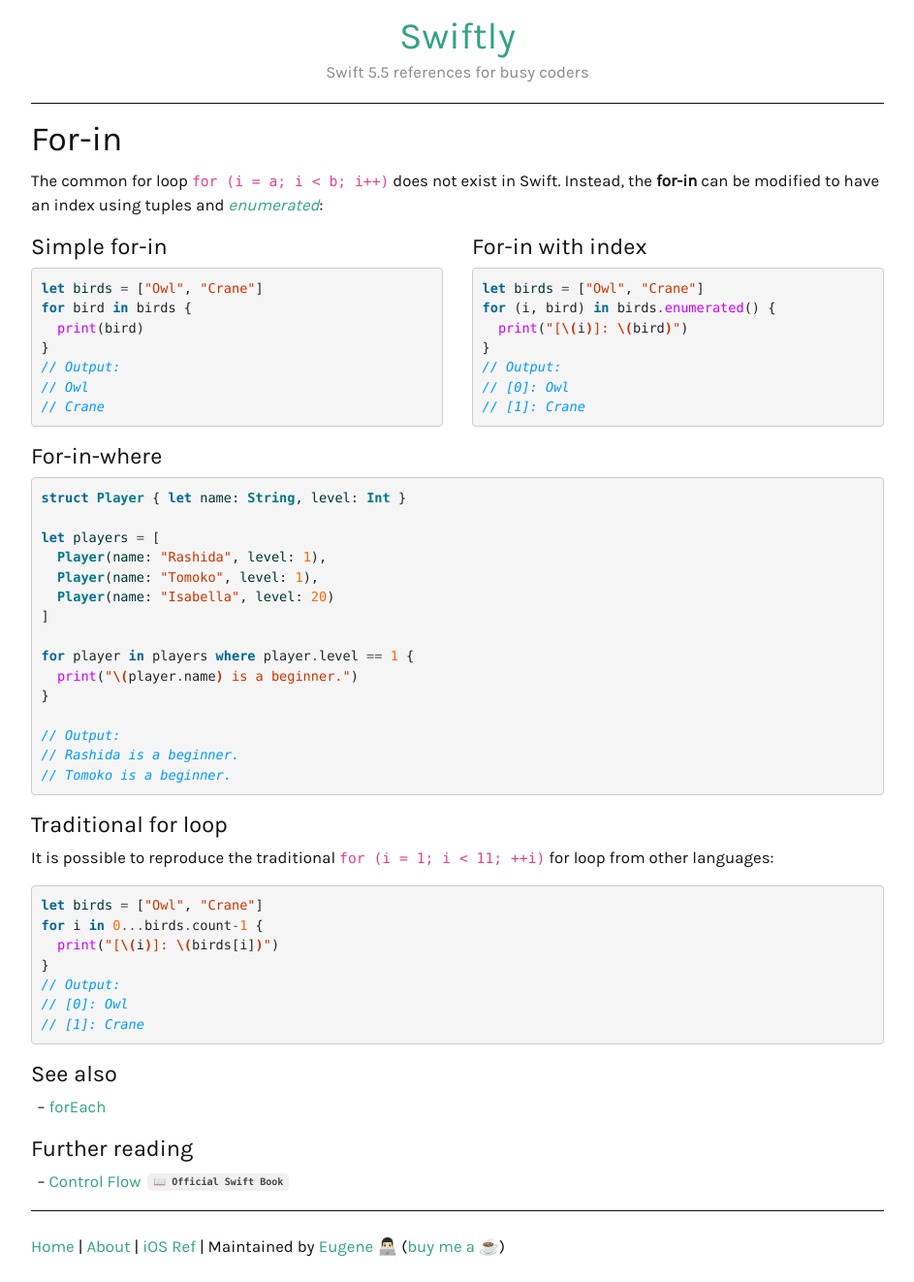
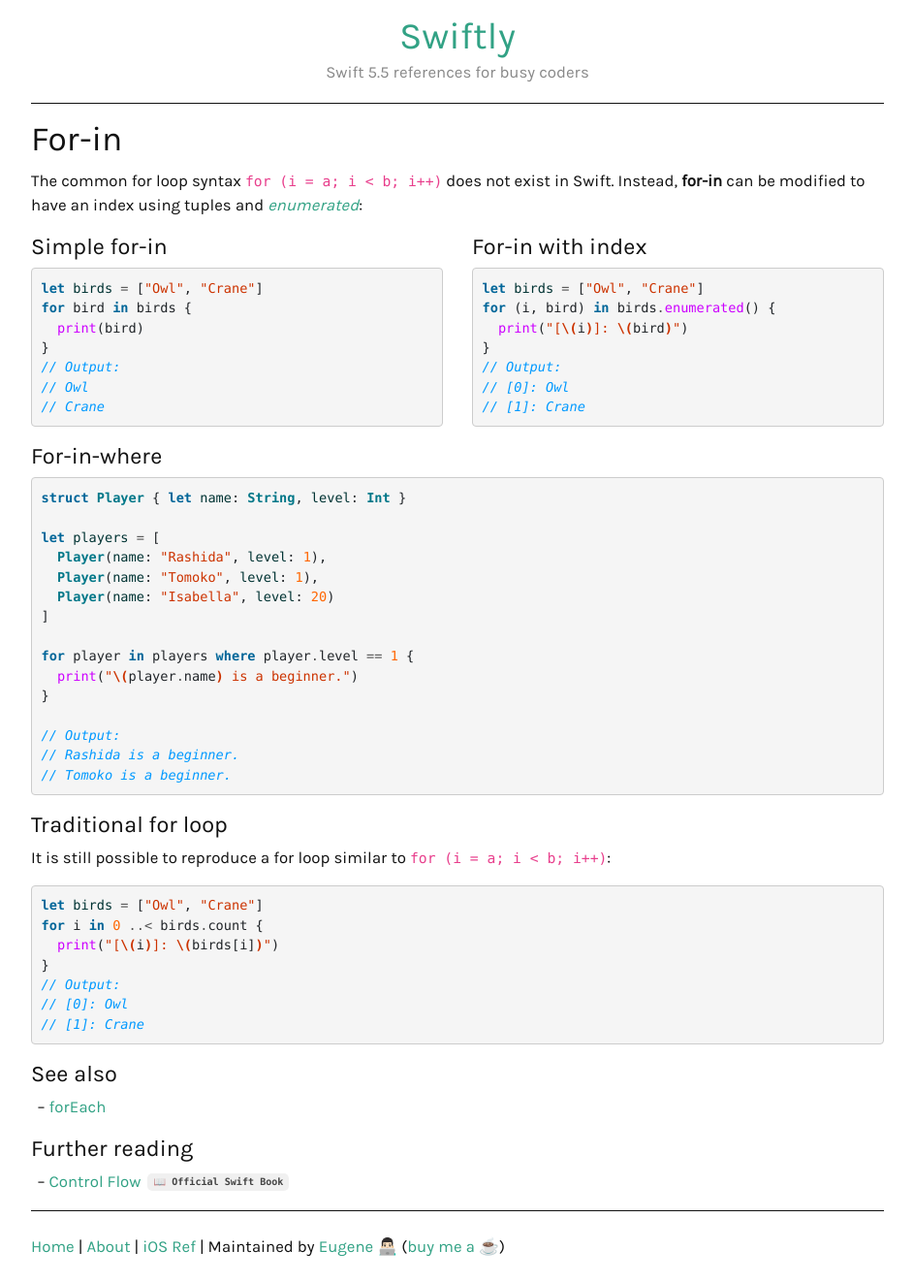
Before and after one commit to ebelinski/swiftly, a Jekyll site: the page built from _guides/for-in.md, in a window 1280 px wide. Shown: the whole page at 97% size, without its empty margins (168-1111 px from the left). Built offline with Jekyll 4.4.1, drawn with Linux system fonts in a browser that asks for light colours; comment, search, counter and statistics services are not loaded.

Commit message:
More for-in tweaks.

````diff
--- a/_guides/for-in.md
+++ b/_guides/for-in.md
@@ -7,7 +7,7 @@ redirect_from:
 ---
 {::options parse_block_html="true" /}
 
-The common for loop `for (i = a; i < b; i++)` does not exist in Swift. Instead, the **for-in** can be modified to have an index using tuples and _[enumerated](https://developer.apple.com/documentation/swift/array/1687832-enumerated)_:
+The common for loop syntax `for (i = a; i < b; i++)` does not exist in Swift. Instead, **for-in** can be modified to have an index using tuples and _[enumerated](https://developer.apple.com/documentation/swift/array/1687832-enumerated)_:
 
 {% include opencol.html size=6 newrow=true %}
 
@@ -61,11 +61,11 @@ for player in players where player.level == 1 {
 
 ### Traditional for loop
 
-It is possible to reproduce the traditional `for (i = 1; i < 11; ++i)` for loop from other languages:
+It is still possible to reproduce a for loop similar to `for (i = a; i < b; i++)`:
 
 ```swift
 let birds = ["Owl", "Crane"]
-for i in 0...birds.count-1 {
+for i in 0 ..< birds.count {
   print("[\(i)]: \(birds[i])")
 }
 // Output:
````
